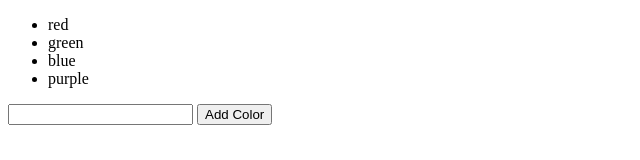
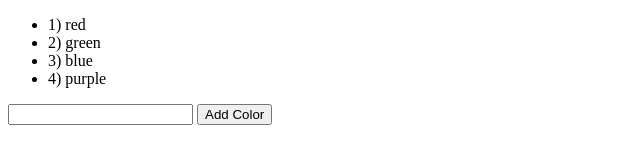
Before and after one commit to udemy-sveltekit-course/demo, a Svelte app: page / in a window 1280 px wide. Shown: the top 160 px of the page, without its empty margins (0-640 px from the left). Built offline with nearby package versions, Linux system fonts and the light colour scheme.

Commit message:
each with id and index

```diff
--- a/src/App.svelte
+++ b/src/App.svelte
@@ -2,16 +2,18 @@
   let colorList = ['red', 'green', 'blue', 'purple'];
   let color = '';
   function addColor() {
-    if (color !== '') {
+    if (color !== '' && !colorList.includes(color)) {
       colorList = [color, ...colorList];
       color = '';
+    } else {
+      alert('Color must not be blank or already be in the list.');
     }
   }
 </script>
 
 <ul>
-  {#each colorList as color}
-    <li>{color}</li>
+  {#each colorList as color, index (color)}
+    <li>{index + 1}) {color}</li>
   {/each}
 </ul>
 
```
